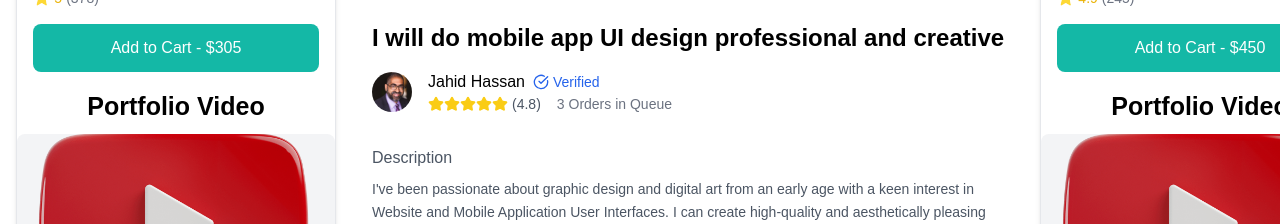
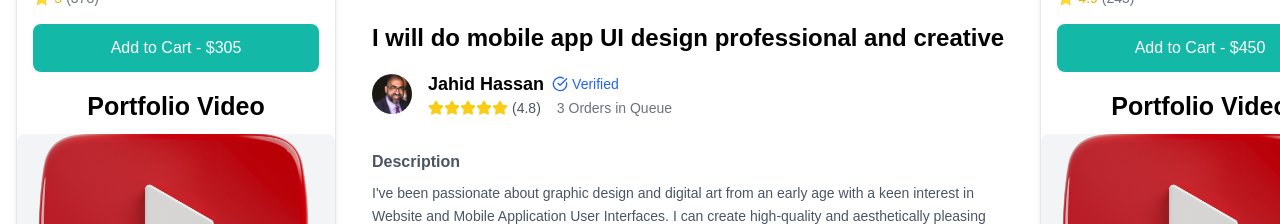
Before and after one commit to riaz37/trial, a Next.js app: page / in a window 1280 px wide. Shown: the part 549-773 px from the top of the page. Built offline with nearby package versions, Linux system fonts and the light colour scheme.

Commit message:
changed title

```diff
--- a/src/app/page.tsx
+++ b/src/app/page.tsx
@@ -163,7 +163,7 @@ const GigDetails = ({ gig }) => {
     <div className="space-y-8">
       {/* Gig Title and Author */}
       <div>
-        <h1 className="text-2xl font-semibold mb-4 text-black">{title}</h1>
+        <h1 className="text-2xl font-bold mb-4 text-black">{title}</h1>
         <div className="flex items-center space-x-4">
           <img
             src="/profile.jpeg"
@@ -172,7 +172,7 @@ const GigDetails = ({ gig }) => {
           />
           <div>
             <div className="flex items-center">
-              <span className="font-medium text-black">{author.name}</span>
+              <span className="text-lg font-bold text-black">{author.name}</span>
               <CheckCircle className="w-4 h-4 ml-2 text-blue-600" />
               <span className="ml-1 text-blue-600 text-sm">Verified</span>
             </div>
@@ -198,7 +198,7 @@ const GigDetails = ({ gig }) => {
 
       {/* Description */}
       <div>
-        <h2 className="font-medium mb-2 text-gray-600">Description</h2>
+        <h2 className="font-semibold mb-2 text-gray-600">Description</h2>
         <p className="text-gray-600 text-sm leading-relaxed">{description}</p>
       </div>
 
```
